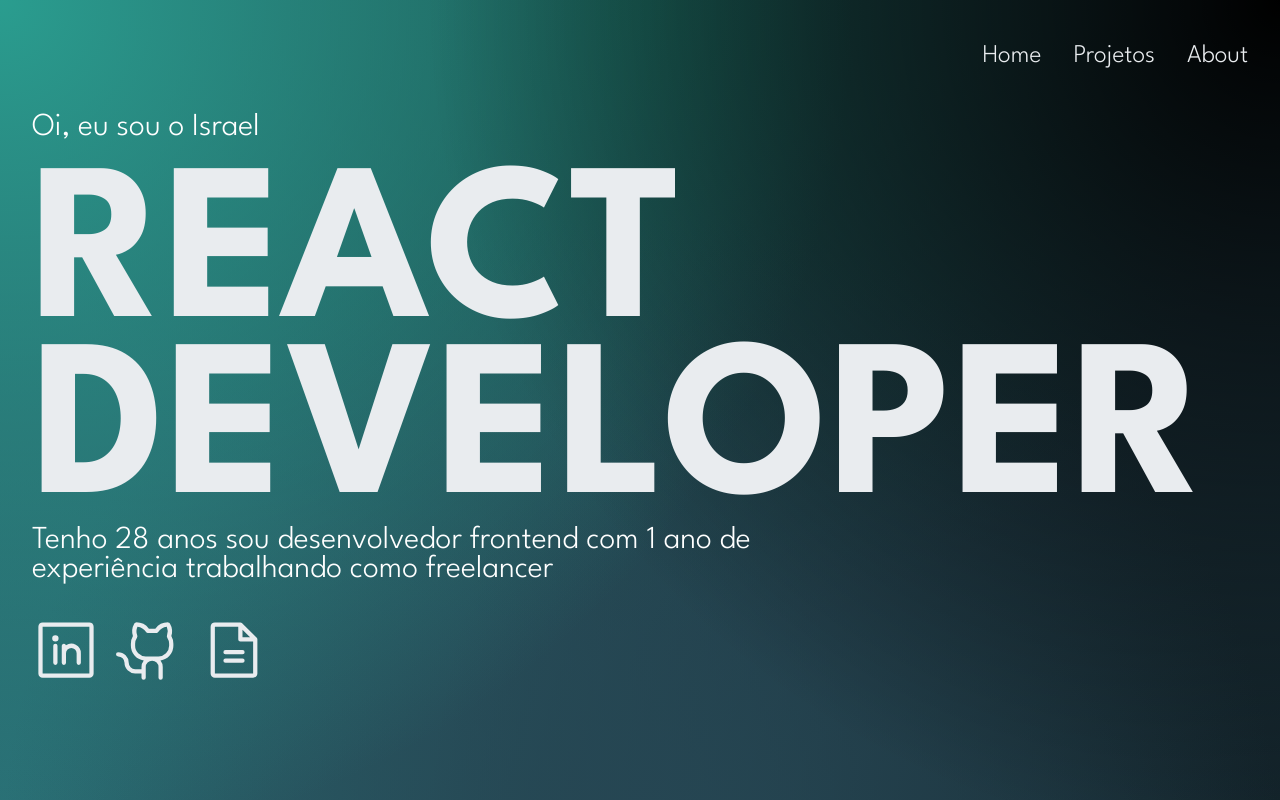
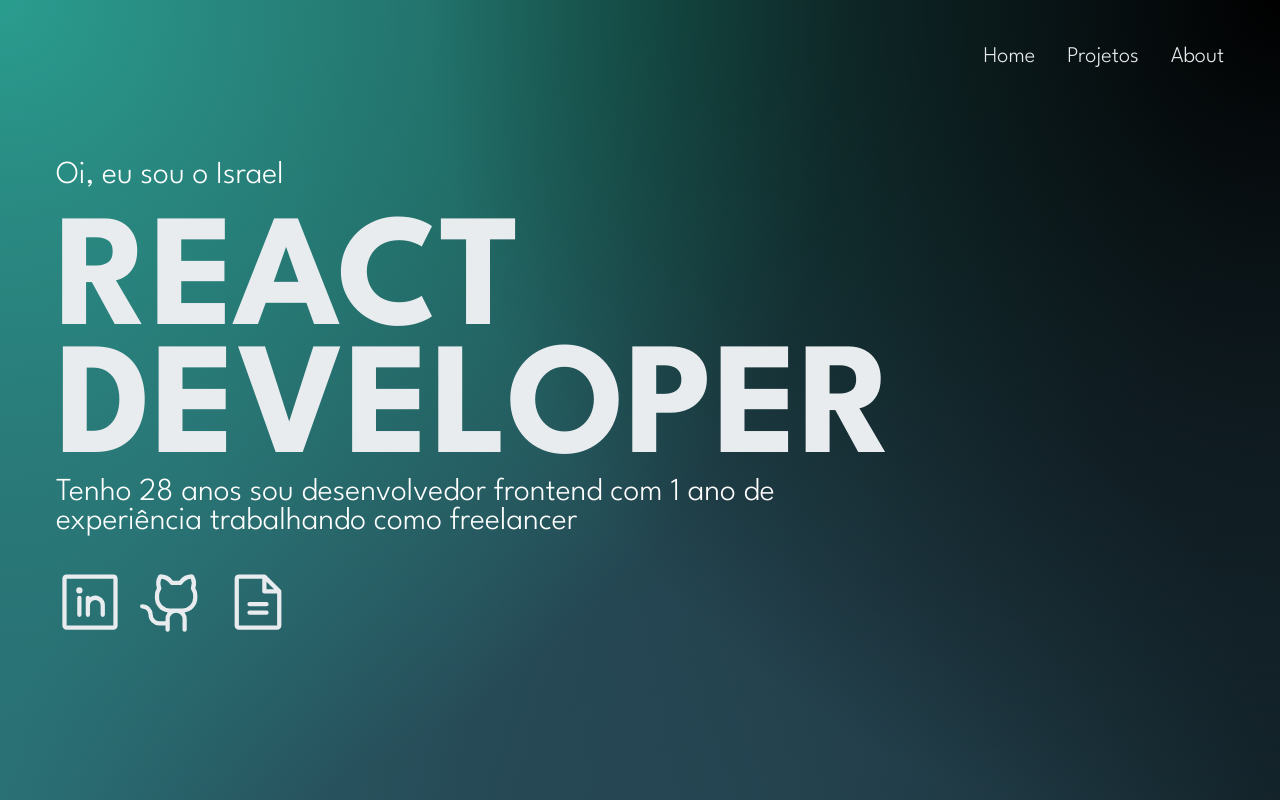
Before and after one commit to israelsanttana/react-portfolio, a React (Vite) app: page / in a window 1280 px wide. Built offline with nearby package versions, Linux system fonts and the light colour scheme.

Commit message:
fix: ajusta proporções do projeto

```diff
--- a/src/components/hero/hero.module.css
+++ b/src/components/hero/hero.module.css
@@ -11,10 +11,10 @@
 }
 
 .hero_content h2 {
-    font-size: 14rem;
+    font-size: 10rem;
     font-weight: 700;
     color: var(--gray-color-100);
-    line-height: 11rem;
+    line-height: 8rem;
 
 }
 
--- a/src/components/navbar/navbar.module.css
+++ b/src/components/navbar/navbar.module.css
@@ -25,7 +25,7 @@
 }
 
 .nav ul li {
-    font-size: 1.6rem;
+    font-size: 1.4rem;
     list-style: none;
     color: var(--gray-color-100);
 }
--- a/src/styles/global.css
+++ b/src/styles/global.css
@@ -25,8 +25,8 @@
 
 .container {
     width: 100%;
-    max-width: 1440px;
+    max-width: 1200px;
     margin: 0 auto;
-    padding: 0 2rem;
+    padding: 0 1rem;
 
 }
```
